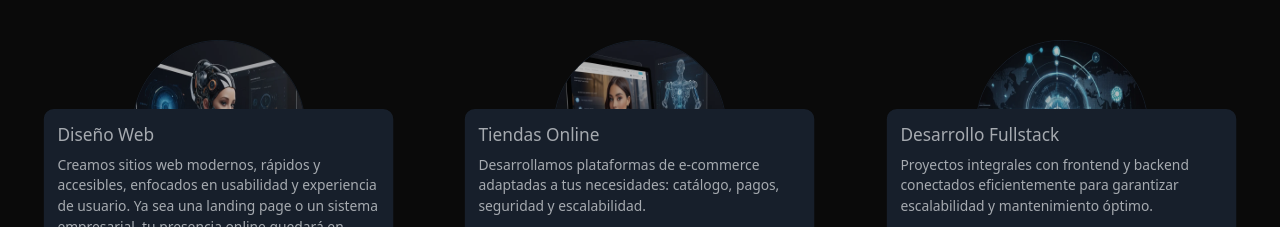
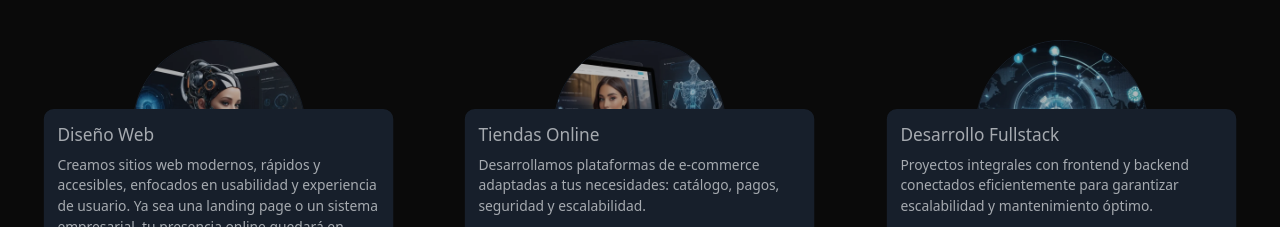
Before and after one commit to DavidEspinozaRomero/DeerTechServices, an Astro site: page /services in a window 1280 px wide. Shown: the part 523-750 px from the top of the page. Built offline with nearby package versions, Linux system fonts and the light colour scheme; Astro itself is replaced by a stand-in of ours.

Commit message:
update services.astro: change image class from 'img' to 'object-cover' for improved image rendering and visual consistency

```diff
--- a/src/pages/services.astro
+++ b/src/pages/services.astro
@@ -142,7 +142,7 @@ const servicios = [
             alt={title}
             width="200"
             height="200"
-            class="absolute left-0 right-0 z-0 -mt-20 mx-auto aspect-square rounded-full border border-gray-800 transition-all duration-300 hover:-mt-40 hover:scale-110 "
+            class="absolute left-0 right-0 z-0 -mt-20 mx-auto object-cover aspect-square rounded-full border border-gray-800 transition-all duration-300 hover:-mt-40 hover:scale-110 "
           />
           <div class="relative z-10 bg-gray-800 p-4 rounded-t-xl">
             <h2 class="text-xl mb-2"> {title}</h2>
```
